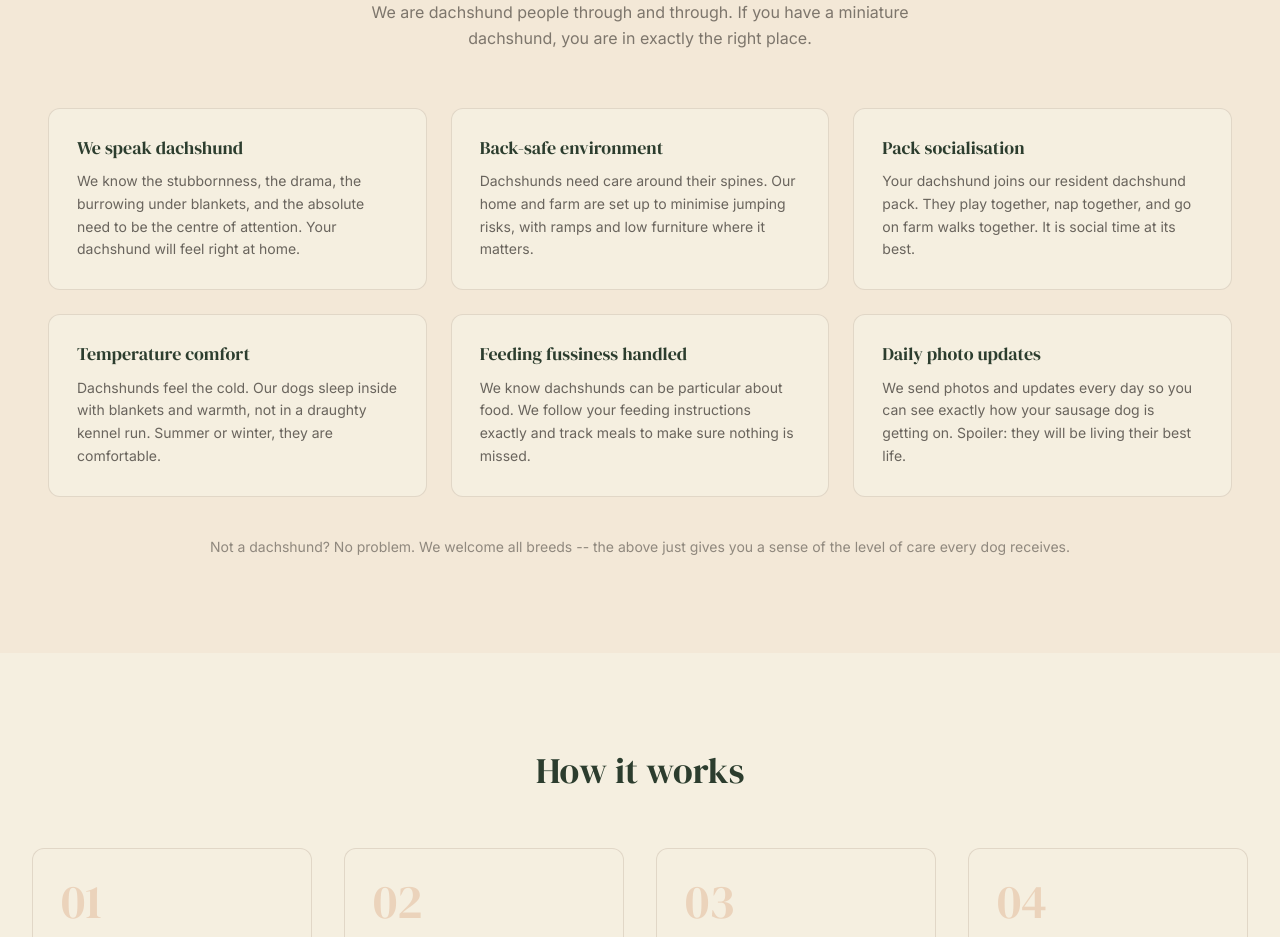
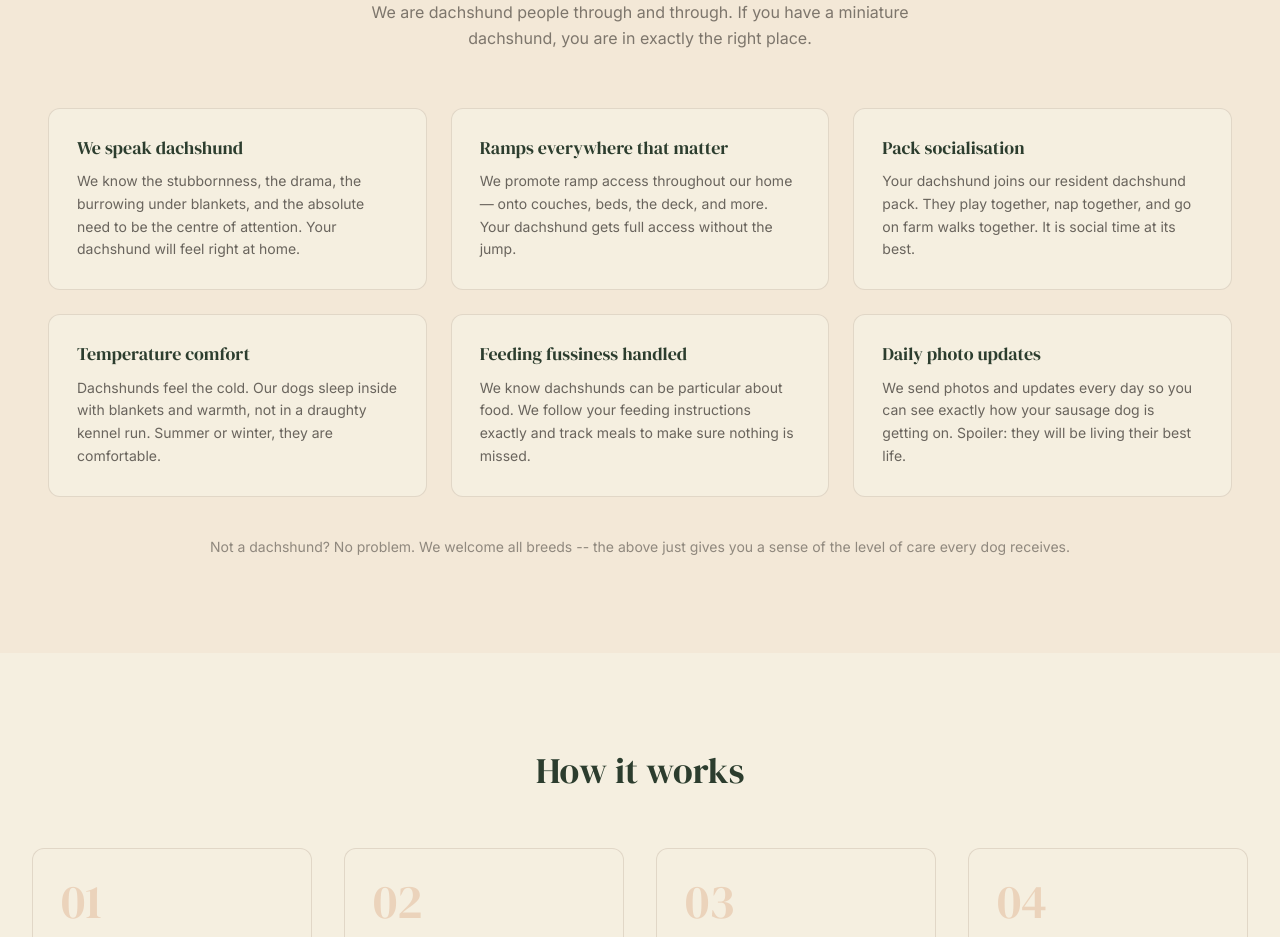
Before and after one commit to beanie108/kowai-farmstay, a Next.js app: page /dog-boarding in a window 1280 px wide. Shown: the part 1360-2297 px from the top of the page. Built offline with nearby package versions, Linux system fonts and the light colour scheme.

Commit message:
Update dachshund care card: ramps onto couches, beds, deck and more

```diff
--- a/app/dog-boarding/page.tsx
+++ b/app/dog-boarding/page.tsx
@@ -99,8 +99,8 @@ export default function DogBoardingPage() {
                 body: "We know the stubbornness, the drama, the burrowing under blankets, and the absolute need to be the centre of attention. Your dachshund will feel right at home.",
               },
               {
-                title: "Back-safe environment",
-                body: "Dachshunds need care around their spines. Our home and farm are set up to minimise jumping risks, with ramps and low furniture where it matters.",
+                title: "Ramps everywhere that matter",
+                body: "We promote ramp access throughout our home — onto couches, beds, the deck, and more. Your dachshund gets full access without the jump.",
               },
               {
                 title: "Pack socialisation",
```
